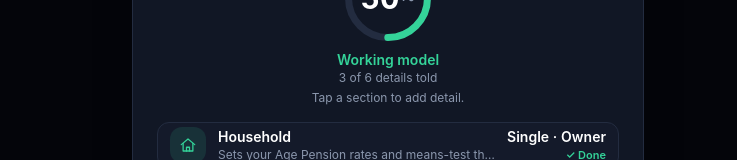
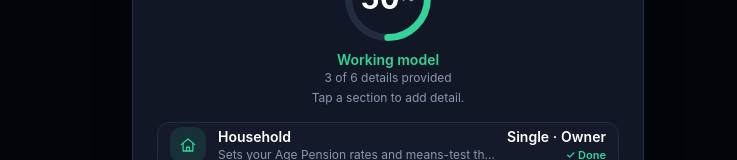
Before and after one commit to ashera/retirementor, a Next.js app: page /wizard-preview in a window 1280 px wide. Shown: the part 181-341 px from the top of the page, without its empty margins (252-989 px from the left). Built offline with nearby package versions, Linux system fonts and the light colour scheme.

Commit message:
Wizard overview: "details told" → "details provided"
Co-Authored-By: Claude Opus 4.8 <noreply@anthropic.com>

```diff
--- a/components/PlanWizard.tsx
+++ b/components/PlanWizard.tsx
@@ -848,7 +848,7 @@ export default function PlanWizard({
                 <CompletenessRing pct={pct} size={88} />
                 <div className="mt-2 text-sm font-semibold text-accent">{tier}</div>
                 <div className="text-xs text-muted">
-                  {completeCount} of {total} details told{tuned ? " · ★ fine-tuned" : ""}
+                  {completeCount} of {total} details provided{tuned ? " · ★ fine-tuned" : ""}
                 </div>
                 <p className="mt-1 text-xs text-muted">Tap a section to add detail.</p>
               </div>
@@ -902,7 +902,7 @@ export default function PlanWizard({
                 {current.title}
               </h2>
               <div className="mt-0.5 text-xs font-medium text-accent transition-colors">
-                {tier} · {completeCount}/{total} details told{tuned ? " · ★ fine-tuned" : ""}
+                {tier} · {completeCount}/{total} details provided{tuned ? " · ★ fine-tuned" : ""}
               </div>
             </div>
           </div>
```
